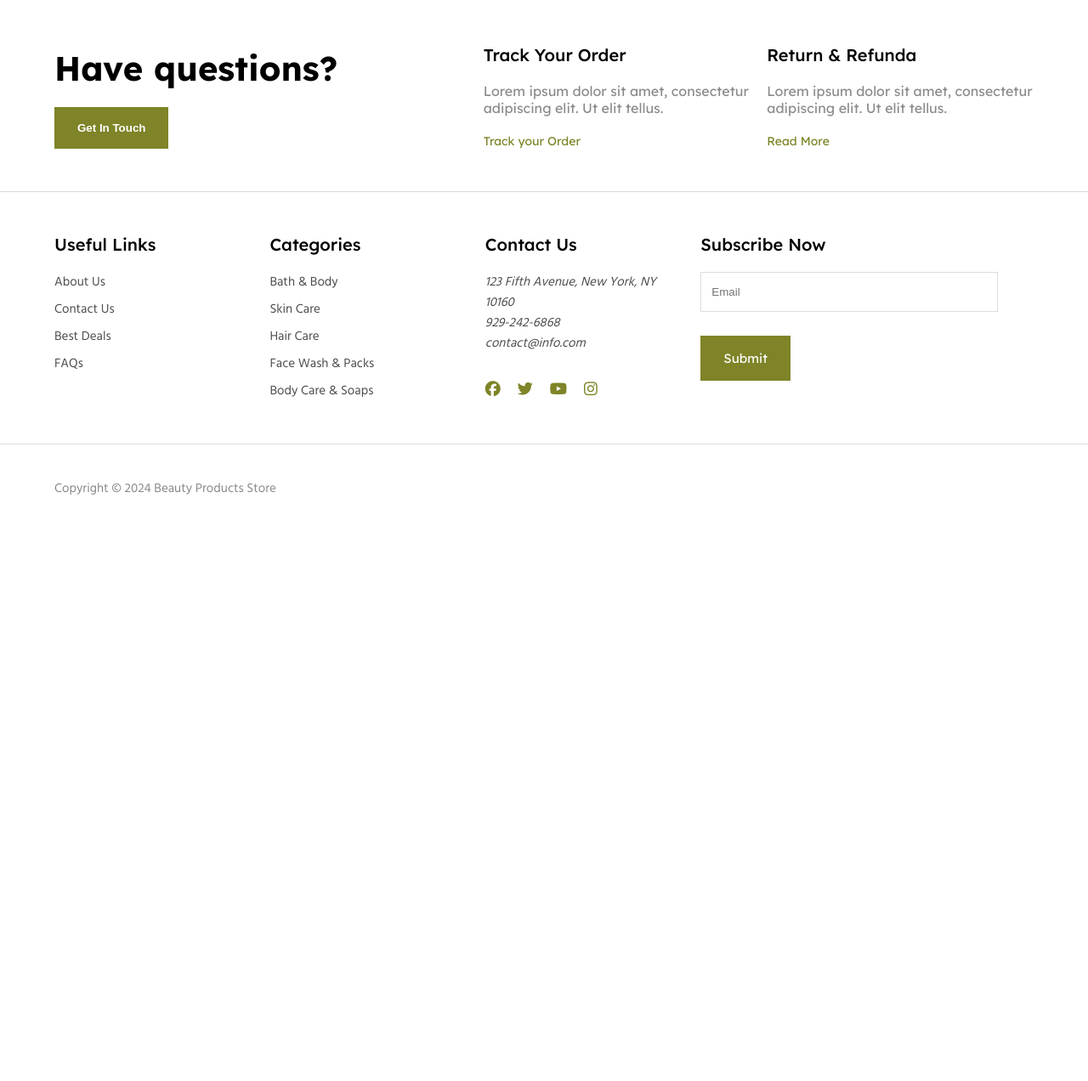
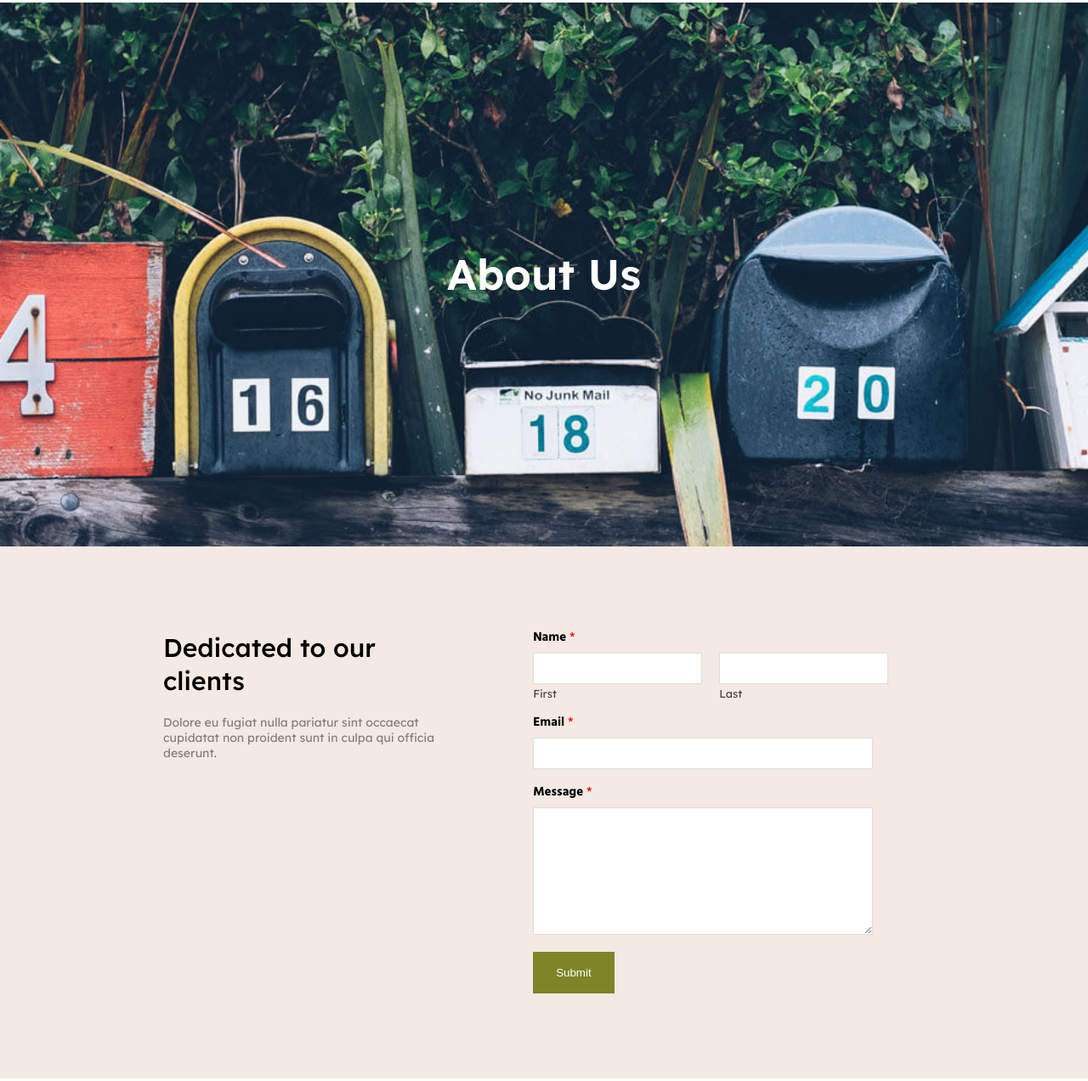
Before and after one commit to Fexrenise/Final, a plain HTML site: page contact.html in a window 1280 px wide. Shown: the part 91-1363 px from the top of the page at 85% size. Before the commit the page ends 800 px from the top, so only its background shows below. Drawn offline with Linux system fonts and the light colour scheme.

Commit message:
contact page

```diff
--- /dev/null
+++ b/assets/style/pages/_contact.scss
@@ -0,0 +1,133 @@
+main {
+    #contactHead {
+        background-image: url('../img/bg-07.jpg');
+        background-color: $colorWhite;
+        width: 100%;
+        height: 80vh;
+        @include BackGround();
+        position: relative;
+
+        @include Mobile() {
+            height: 100%;
+        }
+
+        @include Tablet() {
+            height: 40vh;
+        }
+
+        .title {
+            position: absolute;
+            top: 50%;
+            left: 50%;
+            transform: translate(-50%, -50%);
+
+            h1 {
+                color: $colorWhite;
+                @include Font($size: 50px, $weight: 600, $lineHeight: 1.4em);
+                font-family: 'Lexend', sans-serif;
+
+                @include Mobile() {
+                    font-size: 30px;
+                }
+            }
+        }
+    }
+
+    #client {
+        @include Width($width: 70%);
+        @include Tablet(){
+        @include Width($width: 90%);
+        gap: 50px;
+        }
+        @include Mobile(){
+        @include Flex($flex: flex, $direction: column, $justfyContent: start, $alignItems: start, $gap: 50px);
+        }
+        padding: 100px 0;
+        @include Flex($flex: flex, $direction: row, $justfyContent: start, $alignItems: start, $gap: 100px);
+
+        .clientDesc {
+            width: 40%;
+            @include Tablet(){
+                width: 45%;
+            }
+            @include Mobile(){
+                width: 100%;
+                text-align: center;
+            @include Flex($flex: flex, $direction: column, $justfyContent: center, $alignItems: center, $gap: 20px);
+
+            }
+            @include Flex($flex: flex, $direction: column, $justfyContent: start, $alignItems: start, $gap: 20px);
+
+            h3 {
+                @include Font($size: 30px, $weight: 500, $lineHeight: 1.3em);
+                @include Tablet(){
+                    font-size: 20px;
+                }
+
+            }
+
+            p {
+                @include Font($size: 14px, $weight: 400, $lineHeight: 1.3em);
+                color: $color-4;
+
+            }
+        }
+
+        .clientForm {
+            @include Flex($flex: flex, $direction: column, $justfyContent: start, $alignItems: start, $gap: 20px);
+            width: 55%;
+
+            .clientInfo {
+                @include Flex($flex: flex, $direction: column, $justfyContent: start, $alignItems: start, $gap: 10px);
+
+                .lableTitle {
+                    @include Font($size: 15px, $weight: 700, $lineHeight: 1em);
+                    font-family: 'Hind', sans-serif;
+
+                    span {
+                        color: red;
+                        @include Font($size: 15px, $weight: 500, $lineHeight: 1em)
+                    }
+                }
+
+                input, textarea {
+                    padding: 0.75em;
+                    border: 1px solid #ddd;
+                    outline: none;
+                    @include Mobile(){
+                        padding: 0.75em 0;
+                    }
+
+                }
+
+                input[type="email"],
+                textarea {
+                    width: 400px;
+                    @include Mobile(){
+                        max-width: 360px;
+                    }
+                }
+                textarea{
+                    height: 150px;
+                }
+
+                .clientName {
+                    @include Flex($flex: flex, $direction: row, $justfyContent: space-between, $alignItems: start, $gap: 20px);
+
+                    .name {
+                        @include Flex($flex: flex, $direction: column, $justfyContent: start, $alignItems: start, $gap: 5px);
+
+                        .subTitle {
+                            @include Font($size: 13px, $weight: 400, $lineHeight: 1em);
+                            color: $color-1;
+                        }
+
+                    }
+                }
+            }
+            button{
+                @include Button2();
+            }
+        }
+    }
+}
--- a/assets/style/style.scss
+++ b/assets/style/style.scss
@@ -6,3 +6,4 @@
 @import 'layout/footer';
 @import 'pages/products';
 @import 'pages/about';
+@import 'pages/contact';
--- a/contact.html
+++ b/contact.html
@@ -46,7 +46,53 @@
             </div>
         </div>
     </header>
-
+    <main>
+        <section id="contactHead">
+            <div class="title">
+                <h1>About Us</h1>
+            </div>
+        </section>
+        <section id="client">
+            <div class="clientDesc">
+                <h3>Dedicated to our clients</h3>
+                <p>Dolore eu fugiat nulla pariatur sint occaecat cupidatat non proident sunt in culpa qui officia
+                    deserunt.</p>
+            </div>
+            <form class="clientForm">
+                <div class="clientInfo">
+                    <label class="lableTitle">
+                        Name
+                        <span>*</span>
+                    </label>
+                    <div class="clientName">
+                        <div class="name">
+                            <input type="text" id="name">
+                            <label class="subTitle" for="name">First</label>
+                        </div>
+                        <div class="name">
+                            <input type="text" id="lastName">
+                            <label class="subTitle" for="lastName">Last</label>
+                        </div>
+                    </div>
+                </div>
+                <div class="clientInfo">
+                    <label class="lableTitle" for="email">
+                        Email
+                        <span>*</span>
+                    </label>
+                    <input type="email" id="email">
+                </div>
+                <div class="clientInfo">
+                    <label class="lableTitle" for="message">
+                        Message
+                        <span>*</span>
+                    </label>
+                    <textarea type="text" id="message"></textarea>
+                </div>
+                <button>Submit</button>
+            </form>
+        </section>
+    </main>
 
     <footer>
         <div class="quation_border">
```
Also changed, not shown: assets/img/bg-07.jpg (added), assets/style/style.css, 2 other files.
